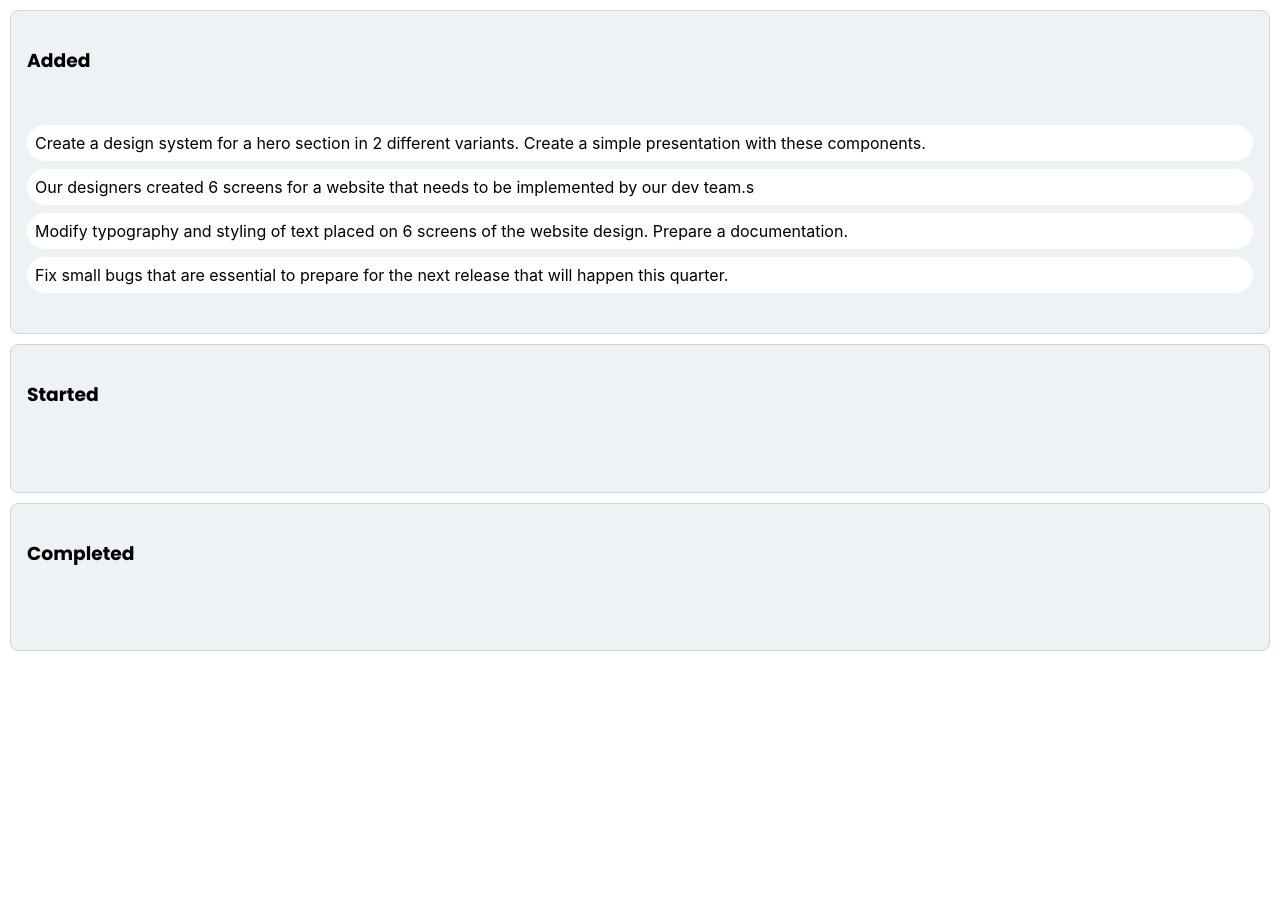
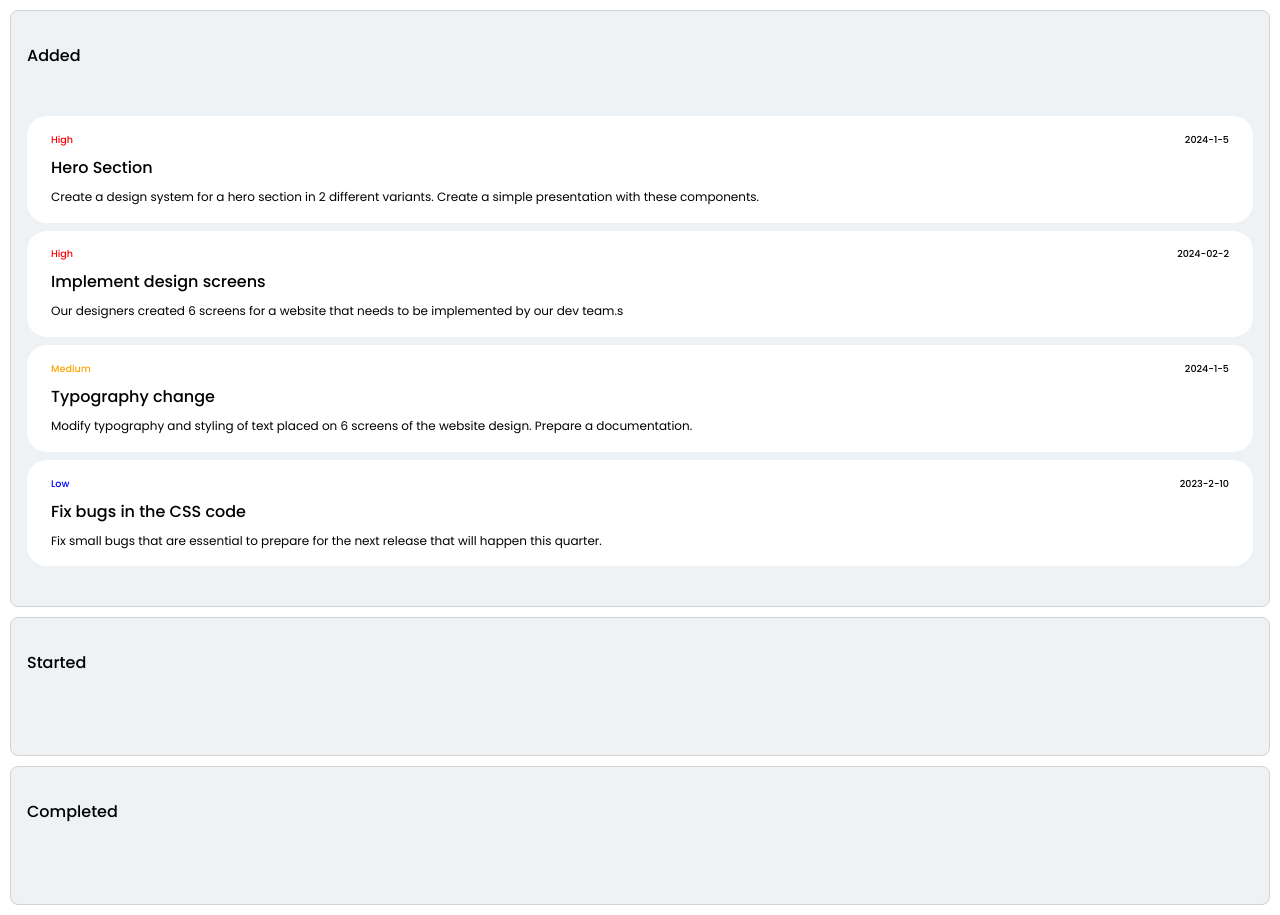
Before and after one commit to poko91/task-management-app, a React (Create React App) app: page / in a window 1280 px wide. Before the commit the page ends 800 px from the top, so only its background shows below. Built offline with nearby package versions, Linux system fonts and the light colour scheme.

Commit message:
fix: modified Column and Task styles

```diff
--- a/src/components/TaskList/Column.jsx
+++ b/src/components/TaskList/Column.jsx
@@ -7,10 +7,13 @@ const Container = styled.div`
   background-color: #eef2f5;
   border: 1px solid lightgray;
   border-radius: 0.5rem;
+  min-height: 100%;
 `;
 const Title = styled.h3`
   padding: 1rem;
   font-family: "Poppins", sans-serif;
+  font-weight: 500;
+  font-size: 1rem;
 `;
 const TaskList = styled.ul`
   padding: 1rem;
--- a/src/components/TaskList/Task.jsx
+++ b/src/components/TaskList/Task.jsx
@@ -4,9 +4,46 @@ import { Draggable } from "react-beautiful-dnd";
 const Container = styled.li`
   background-color: white;
   border-radius: 1.25rem;
-  padding: 8px;
+  padding: 1.05rem 1.5rem;
   margin-bottom: 8px;
   list-style-type: none;
+  display: flex;
+  flex-direction: column;
+  gap: 0.5rem;
+`;
+
+const Wrapper = styled.div`
+  display: flex;
+  justify-content: space-between;
+`;
+
+const Priority = styled.p`
+  color: ${(props) => (props.task.priority === "High" ? "red" : props.task.priority === "Medium" ? "orange" : props.task.priority === "Low" ? "blue" : "white")};
+  font-family: "Poppins", sans-serif;
+  font-weight: 500;
+  font-size: 0.6rem;
+  margin: 0;
+`;
+
+const DueDate = styled.p`
+  font-family: "Poppins", sans-serif;
+  font-weight: 500;
+  font-size: 0.6rem;
+  margin: 0;
+`;
+
+const Title = styled.h4`
+  font-family: "Poppins", sans-serif;
+  font-weight: 500;
+  font-size: 1rem;
+  margin: 0;
+`;
+
+const Content = styled.p`
+  font-family: "Poppins", sans-serif;
+  font-weight: 400;
+  font-size: 0.75rem;
+  margin: 0;
 `;
 
 const Task = (props) => {
@@ -14,7 +51,12 @@ const Task = (props) => {
     <Draggable draggableId={props.task.id} index={props.index}>
       {(provided) => (
         <Container {...provided.draggableProps} {...provided.dragHandleProps} ref={provided.innerRef}>
-          {props.task.content}
+          <Wrapper>
+            <Priority task={props.task}>{props.task.priority}</Priority>
+            <DueDate>{props.task.due_date}</DueDate>
+          </Wrapper>
+          <Title>{props.task.title}</Title>
+          <Content>{props.task.content}</Content>
         </Container>
       )}
     </Draggable>
```
